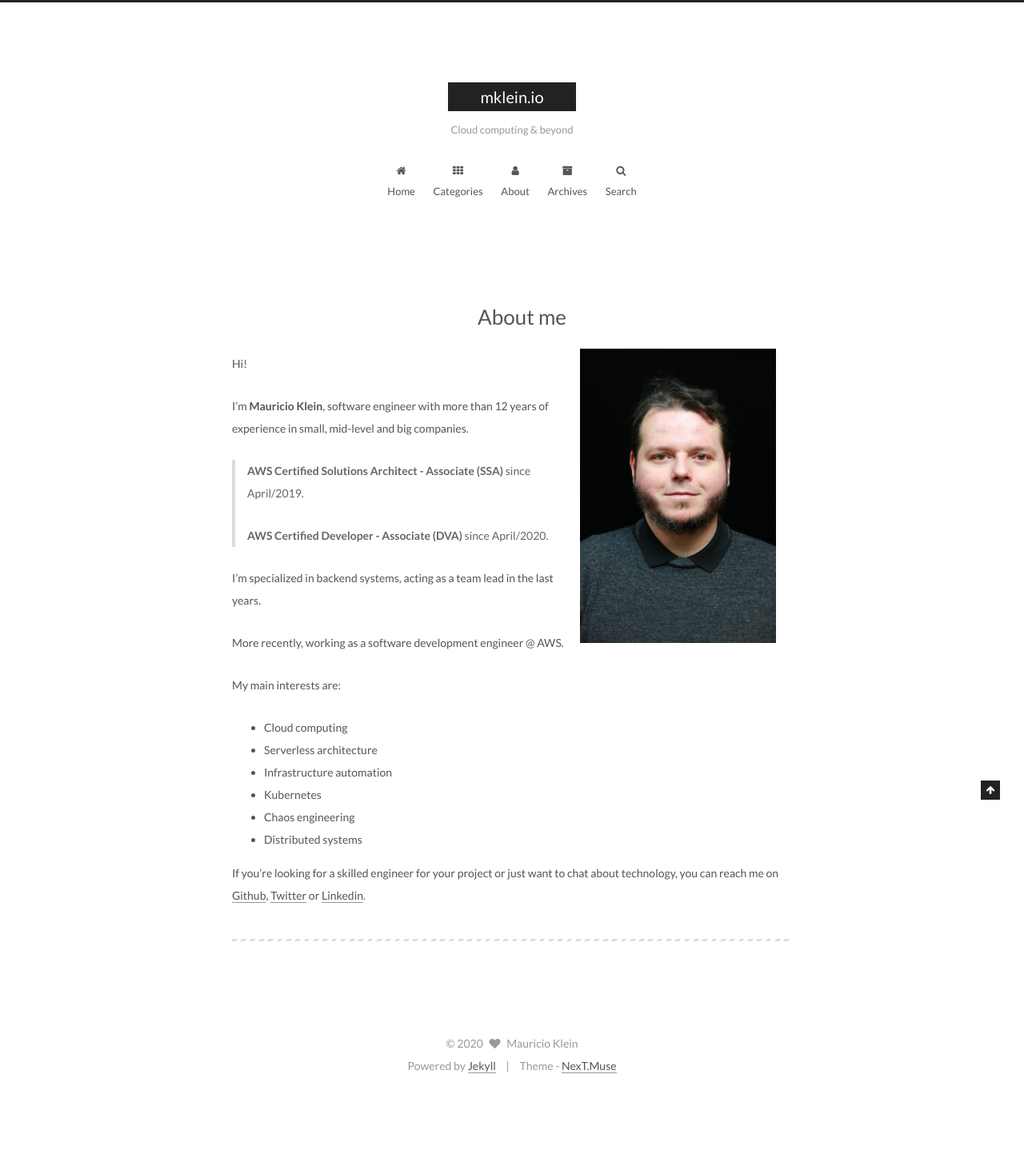
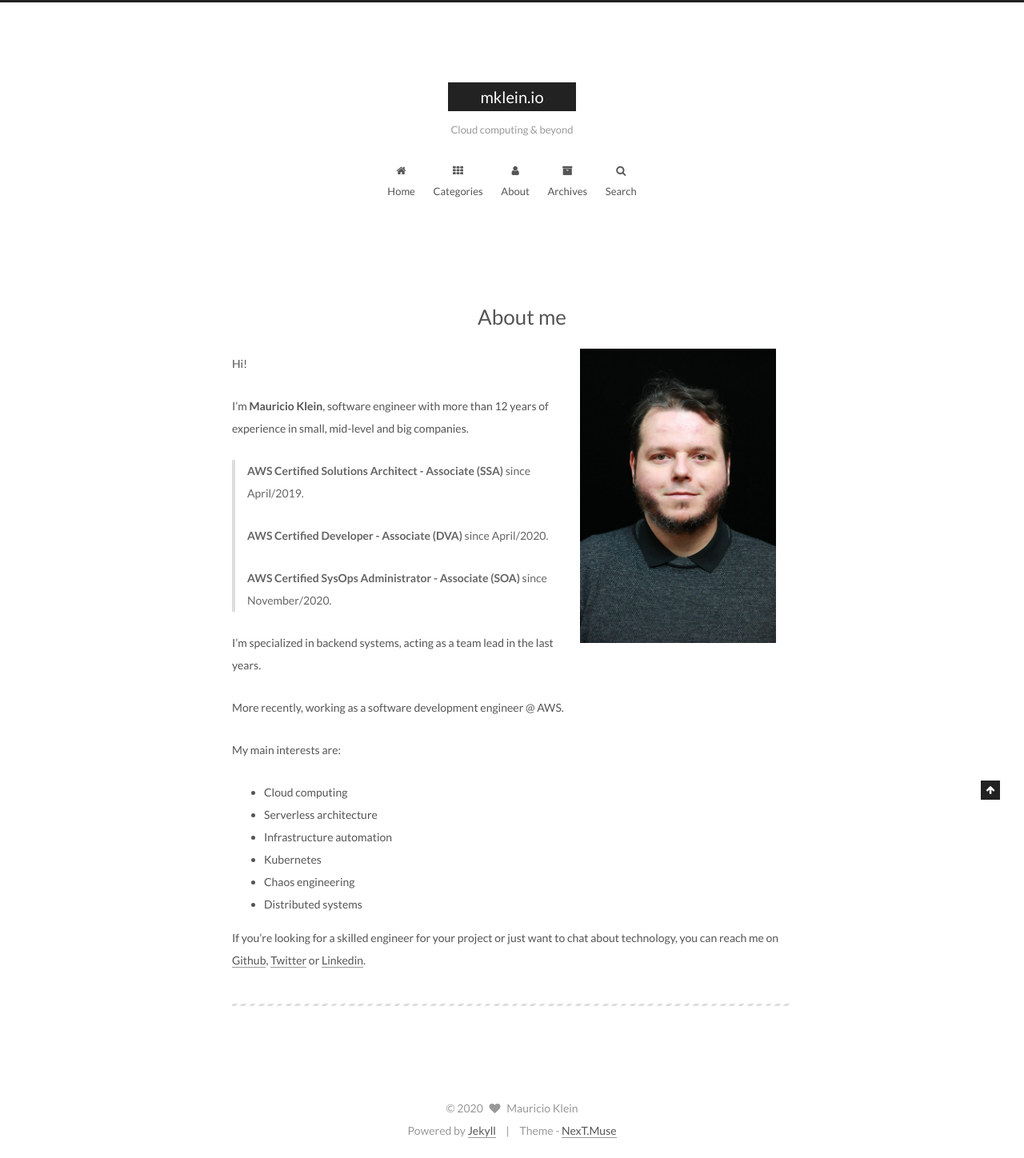
Before and after one commit to mauricioklein/mauricioklein.github.io, a Jekyll site: the page built from about/index.md, in a window 1280 px wide. Shown: the whole page at 80% size. Built offline with Jekyll 4.4.1, drawn with Linux system fonts in a browser that asks for light colours; before the commit the page ends 1367 px from its top, so only the background shows below that.

Commit message:
Add SysOps Admin cert to about me

```diff
--- a/about/index.md
+++ b/about/index.md
@@ -13,6 +13,8 @@ I'm **Mauricio Klein**, software engineer with more than 12 years of experience
 > **AWS Certified Solutions Architect - Associate (SSA)** since April/2019.
 >
 > **AWS Certified Developer - Associate (DVA)** since April/2020.
+>
+> **AWS Certified SysOps Administrator - Associate (SOA)** since November/2020.
 
 I'm specialized in backend systems, acting as a team lead in the last years.
 
```
